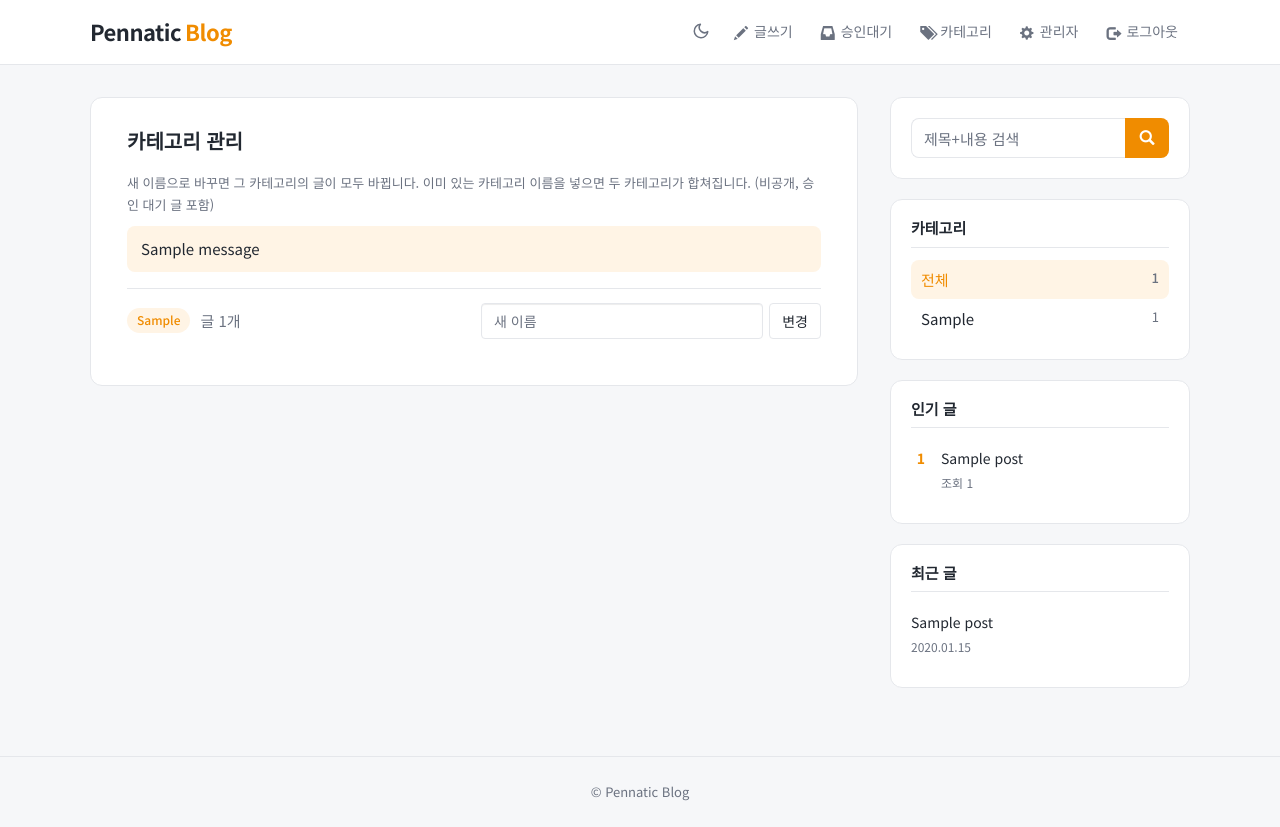
After one commit to ruberpenna/django-blog, a Django app: page /categories/ in a window 1280 px wide. The commit adds this page. Run offline with Django 3.2, Linux system fonts and the light colour scheme; a user stored in the database is signed in; tables that the repository leaves empty hold one stand-in row (values such as "Sample post"); one stand-in notice (Sample message) is shown; parts of the project's set-up code (start-up, migrations or seed data) failed here and were passed over; some libraries are stand-ins or nearby versions.

Commit message:
카테고리 추가/이름 변경
- 글쓰기: 카테고리 목록을 실제 사용 중인 카테고리로 (고정 기본값 제거),
  "+ 새 카테고리 추가…" 선택 시 이름 입력칸 표시. 목록에 없는 카테고리 글을
  수정하면 카테고리가 바뀌던 문제 수정
- 카테고리 관리 화면(/categories/, 로그인 필요): 이름 일괄 변경, 기존 이름이면 합치기
- 이름 정리(공백, 대소문자 중복) 규칙을 resolve_category 로 공통화
- 360px 폭에서 상단 메뉴 아이콘이 넘치던 문제 수정
- 카테고리 테스트 12개 추가

Co-Authored-By: Claude Opus 5.5 <noreply@anthropic.com>

```diff
--- a/blog/models.py
+++ b/blog/models.py
@@ -14,6 +14,17 @@ class PostQuerySet(models.QuerySet):
         if not user.is_authenticated:
             posts = posts.filter(is_private=False)
         return posts
+
+    def category_names(self):
+        """글에 쓰이고 있는 카테고리 이름 (가나다순)"""
+        return sorted(set(self.exclude(ctg='').values_list('ctg', flat=True)))
+
+
+def resolve_category(name, existing):
+    """입력한 카테고리 이름 정리: 공백 정리, 대소문자만 다른 기존 이름이 있으면 그 이름 사용.
+    빈 이름이면 '' 반환"""
+    name = ' '.join((name or '').split())
+    return {c.lower(): c for c in existing}.get(name.lower(), name)
 
 
 # 블로그 포스트 DB 세팅
--- a/blog/static/css/blog.css
+++ b/blog/static/css/blog.css
@@ -520,6 +520,25 @@ a.badge-ctg:hover { background: var(--accent); color: #fff; }
     box-shadow: 0 0 0 3px var(--accent-soft);
 }
 .field-title .form-control { font-size: 18px; font-weight: 500; }
+.new-ctg { margin-top: 8px; }
+
+/* 카테고리 관리 */
+.category-row {
+    display: flex;
+    align-items: center;
+    justify-content: space-between;
+    gap: 12px;
+    flex-wrap: wrap;
+    padding: 14px 0;
+    border-top: 1px solid var(--line);
+}
+.category-name { display: flex; align-items: center; gap: 10px; }
+.category-rename { display: flex; gap: 6px; flex: 1; max-width: 340px; min-width: 220px; }
+.category-rename .form-control { height: 36px; }
+.flash-list { list-style: none; margin: 0 0 16px; padding: 0; }
+.flash { padding: 10px 14px; border-radius: 8px; margin-bottom: 6px; background: var(--accent-soft); color: var(--text); }
+.flash.error { background: var(--danger-soft); color: var(--danger); }
+.new-ctg[hidden] { display: none; }
 
 .editor-box {
     border: 1px solid var(--line);
@@ -645,6 +664,11 @@ a.badge-ctg:hover { background: var(--accent); color: #fff; }
     .wrap { padding: 0 16px; }
     .layout { padding-top: 20px; gap: 0; }
     .top-nav em { display: none; }
+    /* 아이콘 6개가 360px 폭에도 들어가도록 간격 축소 */
+    .top-nav { gap: 2px; }
+    .top-nav a, .top-nav .nav-form button { padding: 6px 7px; }
+    .theme-toggle { width: 30px; }
+    .brand { font-size: 20px; }
     .post-card { padding: 20px; }
     .post-view, .comments, .panel-box { padding: 22px 20px; }
     .post-view-title { font-size: 24px; }
--- a/blog/templates/blog/base.html
+++ b/blog/templates/blog/base.html
@@ -22,7 +22,7 @@
         <link rel="stylesheet" href="//maxcdn.bootstrapcdn.com/bootstrap/3.2.0/css/bootstrap.min.css">
         <link rel="preconnect" href="https://fonts.googleapis.com">
         <link href="https://fonts.googleapis.com/css2?family=Noto+Sans+KR:wght@400;500;700&display=swap" rel="stylesheet">
-        <link rel="stylesheet" href="{% static 'css/blog.css' %}?v=11">
+        <link rel="stylesheet" href="{% static 'css/blog.css' %}?v=14">
         <meta name="theme-color" content="#f6f7f9" media="(prefers-color-scheme: light)">
         <meta name="theme-color" content="#14161b" media="(prefers-color-scheme: dark)">
         <!-- 저장된 테마를 그리기 전에 적용 (깜빡임 방지) -->
@@ -50,6 +50,7 @@
                     {% if user.is_authenticated %}
                         <a href="{% url 'post_new' %}" title="글쓰기"><span class="glyphicon glyphicon-pencil"></span><em>글쓰기</em></a>
                         <a href="{% url 'post_draft_list' %}" title="승인 대기"><span class="glyphicon glyphicon-inbox"></span><em>승인대기</em></a>
+                        <a href="{% url 'category_manage' %}" title="카테고리 관리"><span class="glyphicon glyphicon-tags"></span><em>카테고리</em></a>
                         <a href="/admin" title="관리자"><span class="glyphicon glyphicon-cog"></span><em>관리자</em></a>
                         <!-- Django 5.0+ 로그아웃은 POST 만 허용 -->
                         <form method="post" action="{% url 'admin:logout' %}" class="nav-form">{% csrf_token %}
--- /dev/null
+++ b/blog/templates/blog/category_manage.html
@@ -0,0 +1,33 @@
+{% extends 'blog/base.html' %}
+
+{% block title %}카테고리 관리 - Pennatic Blog{% endblock %}
+
+{% block content %}
+    <div class="panel-box">
+        <h2 class="section-title">카테고리 관리</h2>
+        <p class="form-note">새 이름으로 바꾸면 그 카테고리의 글이 모두 바뀝니다. 이미 있는 카테고리 이름을 넣으면 두 카테고리가 합쳐집니다. (비공개, 승인 대기 글 포함)</p>
+
+        {% if messages %}
+            <ul class="flash-list">
+                {% for message in messages %}<li class="flash {{ message.tags }}">{{ message }}</li>{% endfor %}
+            </ul>
+        {% endif %}
+
+        {% for c in categories %}
+            <form method="POST" class="category-row">{% csrf_token %}
+                <input type="hidden" name="old" value="{{ c.ctg }}">
+                <div class="category-name">
+                    <a href="{% url 'post_srch' %}?ctg={{ c.ctg|urlencode }}" class="badge-ctg">{{ c.ctg }}</a>
+                    <span class="list-count">글 {{ c.cnt }}개</span>
+                </div>
+                <div class="category-rename">
+                    <input type="text" name="new" class="form-control" placeholder="새 이름" maxlength="50" required
+                           aria-label="'{{ c.ctg }}' 의 새 이름">
+                    <button type="submit" class="btn btn-default">변경</button>
+                </div>
+            </form>
+        {% empty %}
+            <div class="empty-box">카테고리가 없습니다. 글쓰기 화면에서 새 카테고리를 추가할 수 있습니다.</div>
+        {% endfor %}
+    </div>
+{% endblock %}
--- a/blog/urls.py
+++ b/blog/urls.py
@@ -12,6 +12,7 @@ urlpatterns = [
     path('summernote/', include('django_summernote.urls')), # 에디터
 
     path('drafts/', views.post_draft_list, name='post_draft_list'), # 임시글 목록
+    path('categories/', views.category_manage, name='category_manage'), # 카테고리 관리
     path('post/<int:pk>/publish/', views.post_publish, name='post_publish'), # 임시글 승인
     path('post/<int:pk>/comment/', views.add_comment_to_post, name='add_comment_to_post'), # 댓글 작성
     path('post/<int:pk>/private/', views.post_toggle_private, name='post_toggle_private'), # 공개/비공개 전환
--- a/blog/views.py
+++ b/blog/views.py
@@ -1,13 +1,14 @@
 from django.shortcuts import render, get_object_or_404, redirect
 from django.utils import timezone
-from .models import Post, Comment
+from .models import Post, Comment, resolve_category
 from .forms import PostForm, CommentForm
 from .notify import notify_new_comment
 from django.contrib.auth.decorators import login_required
 from django.views.decorators.http import require_POST
 from django.core.cache import cache
 from django.core.paginator import Paginator
-from django.db.models import F, Q
+from django.contrib import messages
+from django.db.models import Count, F, Q
 from django.http import HttpResponse
 from django.views.decorators.cache import cache_page
 import ipaddress
@@ -119,6 +120,30 @@ def post_toggle_private(request, pk):
     post.save(update_fields=['is_private'])
     return redirect('post_detail', pk=pk)
 
+# 카테고리 관리: 이름 변경 (이미 있는 이름으로 바꾸면 합쳐짐)
+@login_required
+def category_manage(request):
+    if request.method == 'POST':
+        old = request.POST.get('old', '')
+        names = Post.objects.category_names()
+        new = resolve_category(request.POST.get('new'), [n for n in names if n != old])
+        if old not in names:
+            messages.error(request, f"'{old}' 카테고리를 찾을 수 없습니다.")
+        elif not new:
+            messages.error(request, '새 이름을 입력하세요.')
+        elif len(new) > Post._meta.get_field('ctg').max_length:
+            messages.error(request, '카테고리 이름이 너무 깁니다. (50자까지)')
+        elif new == old:
+            messages.info(request, '이름이 같아서 바꾸지 않았습니다.')
+        else:
+            merged = new in names
+            count = Post.objects.filter(ctg=old).update(ctg=new)
+            action = '합쳤습니다' if merged else '바꿨습니다'
+            messages.success(request, f"'{old}' → '{new}' 로 {action}. (글 {count}개)")
+        return redirect('category_manage')
+    categories = Post.objects.values('ctg').annotate(cnt=Count('id')).order_by('ctg')
+    return render(request, 'blog/category_manage.html', {'categories': categories})
+
 # 글 삭제
 @login_required
 @require_POST
```
Also changed, not shown: blog/forms.py (+27 -4 lines), blog/templates/blog/post_edit.html (+24 -0 lines), blog/tests.py (+99 -0 lines).
